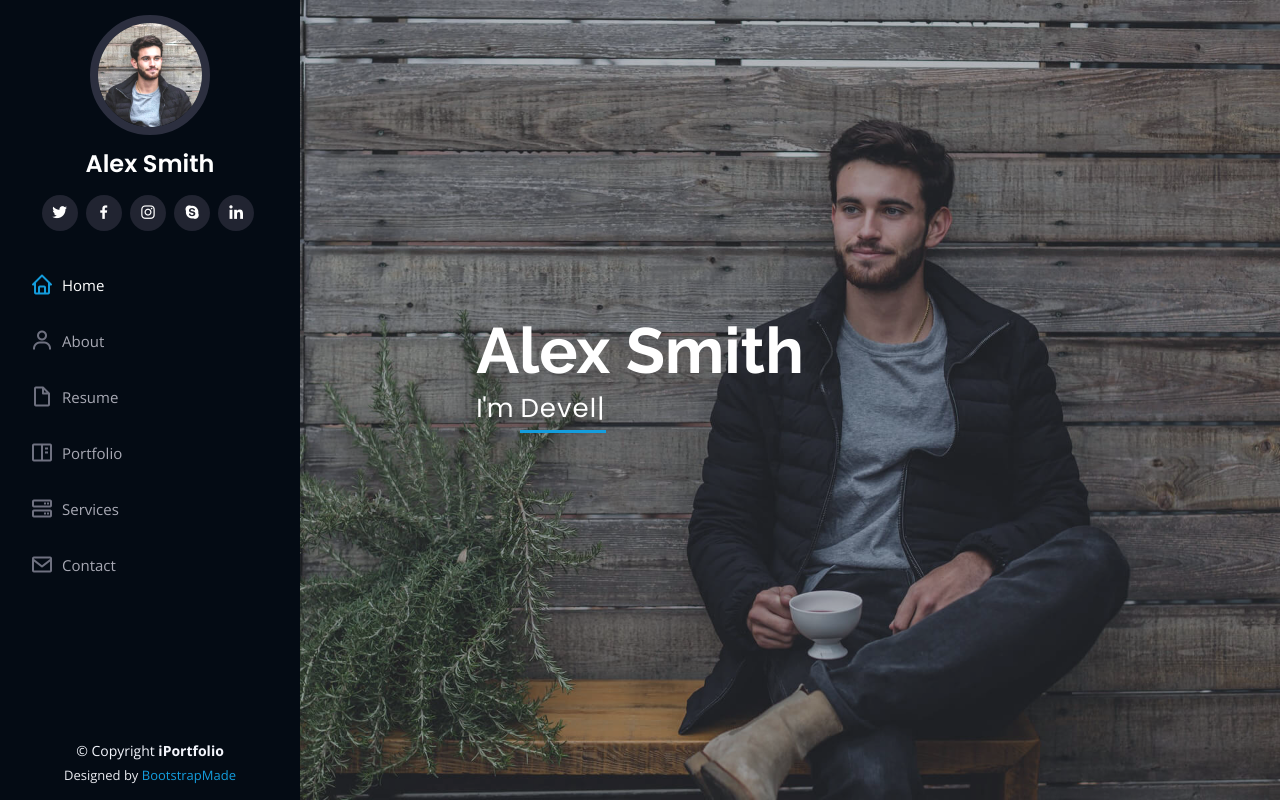
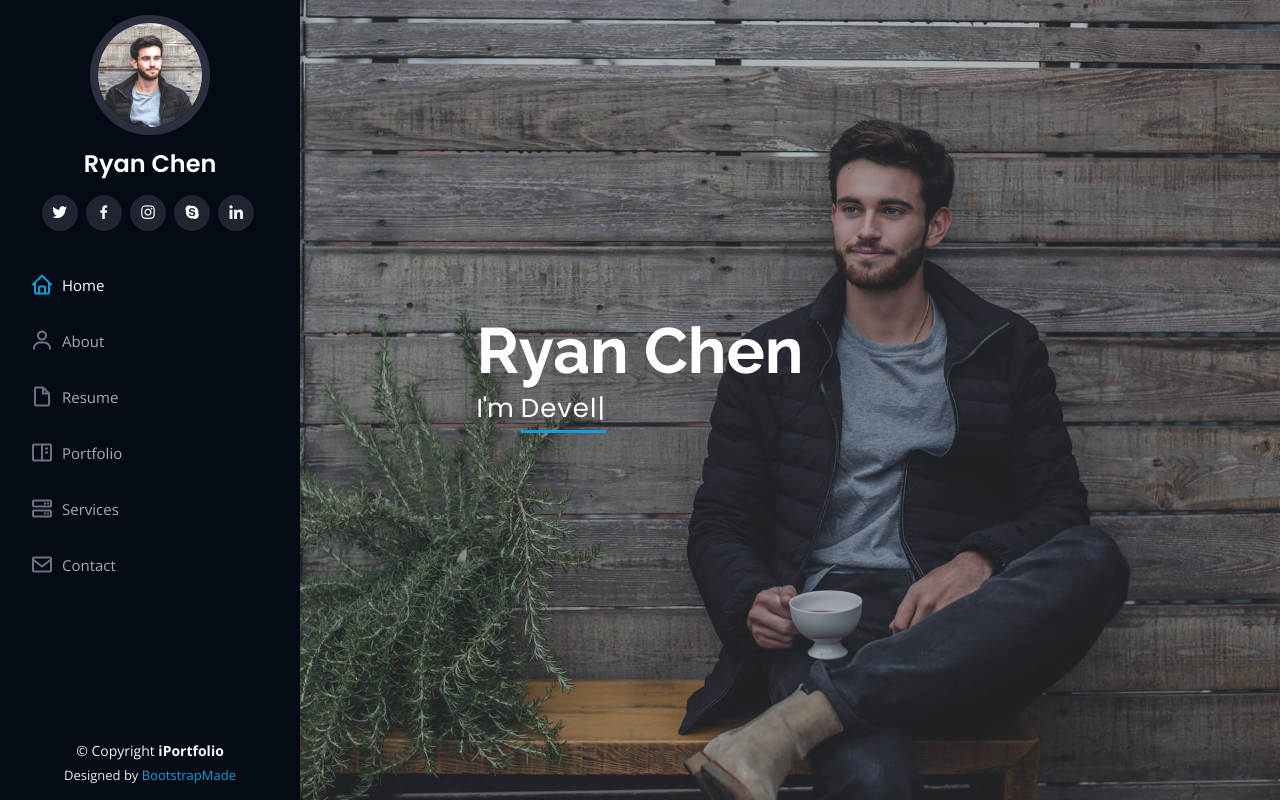
Before and after one commit to JSChen0404/JSChen0404.github.io, a plain HTML site: page index.html in a window 1280 px wide. Shown: the top 802 px of the page. Drawn offline with nearby package versions, Linux system fonts and the light colour scheme.

Commit message:
Update index.html
change to my name

```diff
--- a/index.html
+++ b/index.html
@@ -46,7 +46,7 @@
 
       <div class="profile">
         <img src="assets/img/profile-img.jpg" alt="" class="img-fluid rounded-circle">
-        <h1 class="text-light"><a href="index.html">Alex Smith</a></h1>
+        <h1 class="text-light"><a href="index.html">Ryan Chen</a></h1>
         <div class="social-links mt-3 text-center">
           <a href="#" class="twitter"><i class="bx bxl-twitter"></i></a>
           <a href="#" class="facebook"><i class="bx bxl-facebook"></i></a>
@@ -72,7 +72,7 @@
   <!-- ======= Hero Section ======= -->
   <section id="hero" class="d-flex flex-column justify-content-center align-items-center">
     <div class="hero-container" data-aos="fade-in">
-      <h1>Alex Smith</h1>
+      <h1>Ryan Chen</h1>
       <p>I'm <span class="typed" data-typed-items="Designer, Developer, Freelancer, Photographer"></span></p>
     </div>
   </section><!-- End Hero -->
@@ -253,7 +253,7 @@
           <div class="col-lg-6" data-aos="fade-up">
             <h3 class="resume-title">Sumary</h3>
             <div class="resume-item pb-0">
-              <h4>Alex Smith</h4>
+              <h4>Ryan Chen</h4>
               <p><em>Innovative and deadline-driven Graphic Designer with 3+ years of experience designing and developing user-centered digital/print marketing material from initial concept to final, polished deliverable.</em></p>
               <ul>
                 <li>Portland par 127,Orlando, FL</li>
```
